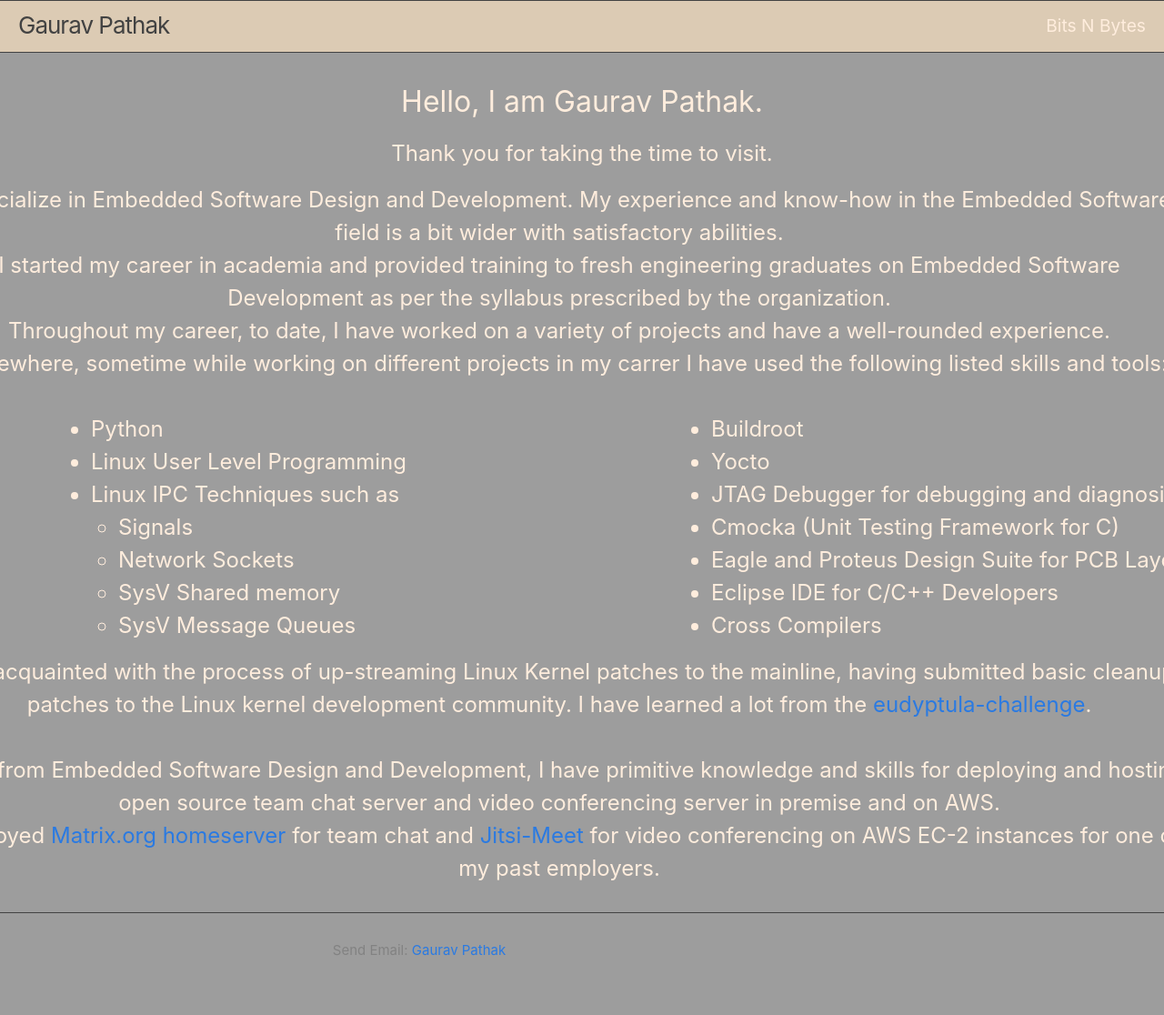
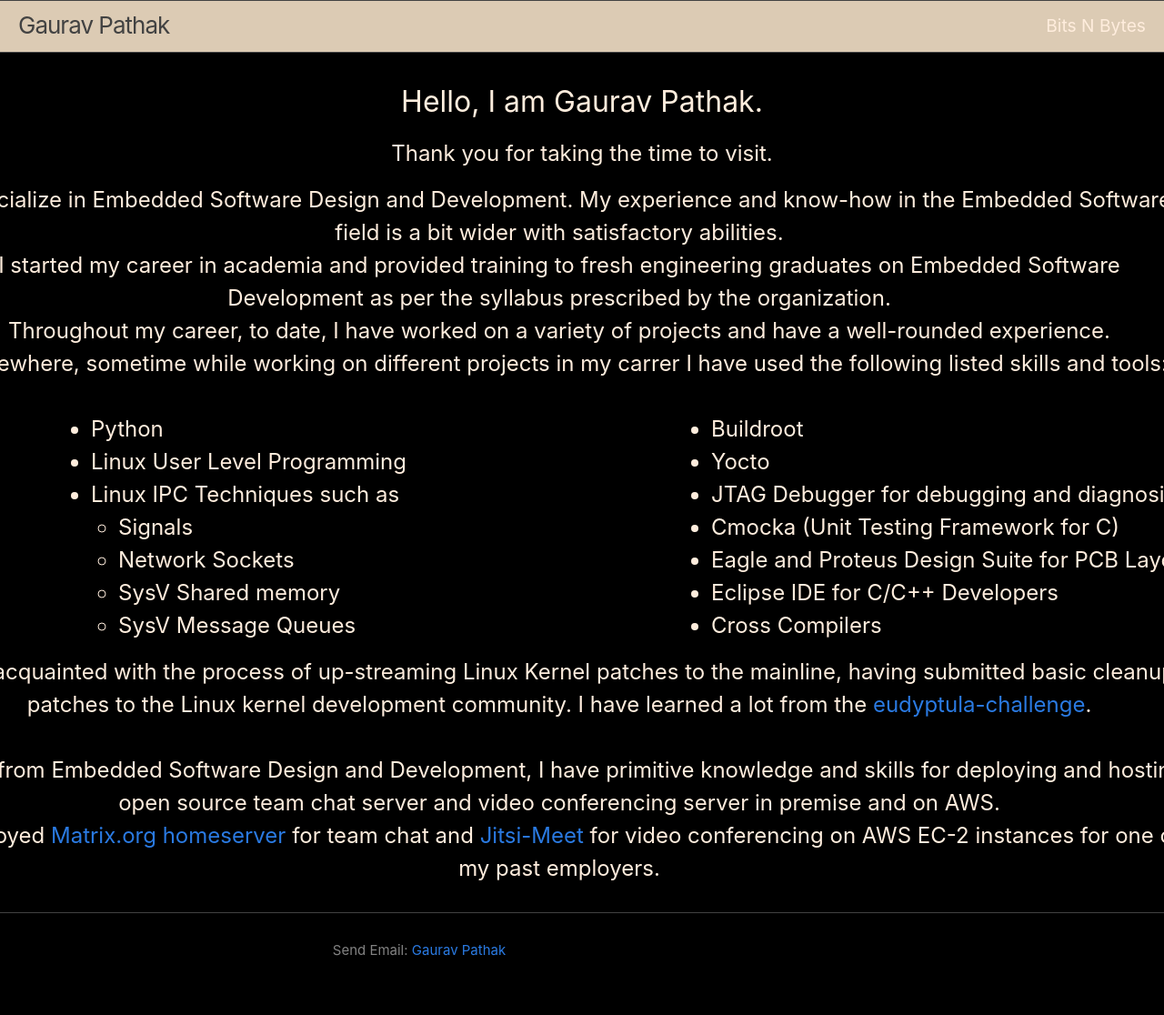
Before and after one commit to gauravpathak/gauravpathak.github.io, a Jekyll site: the page built from index.html, in a window 1280 px wide. Shown: the whole page at 91% size. Built offline with Jekyll 4.4.1, drawn with Linux system fonts in a browser that asks for light colours.

Commit message:
Update minima.scss

```diff
--- a/_sass/minima.scss
+++ b/_sass/minima.scss
@@ -12,7 +12,7 @@
 $site-header-color: #DCCBB4;
 $site-hover-color: #FFE4BD;
 $text-color:       #FFEDDD !default;
-$background-color: #9D9D9D !default;
+$background-color: #000000 !default;
 $brand-color:      #2a7ae2 !default;
 
 $grey-color:       #828282 !default;
```
